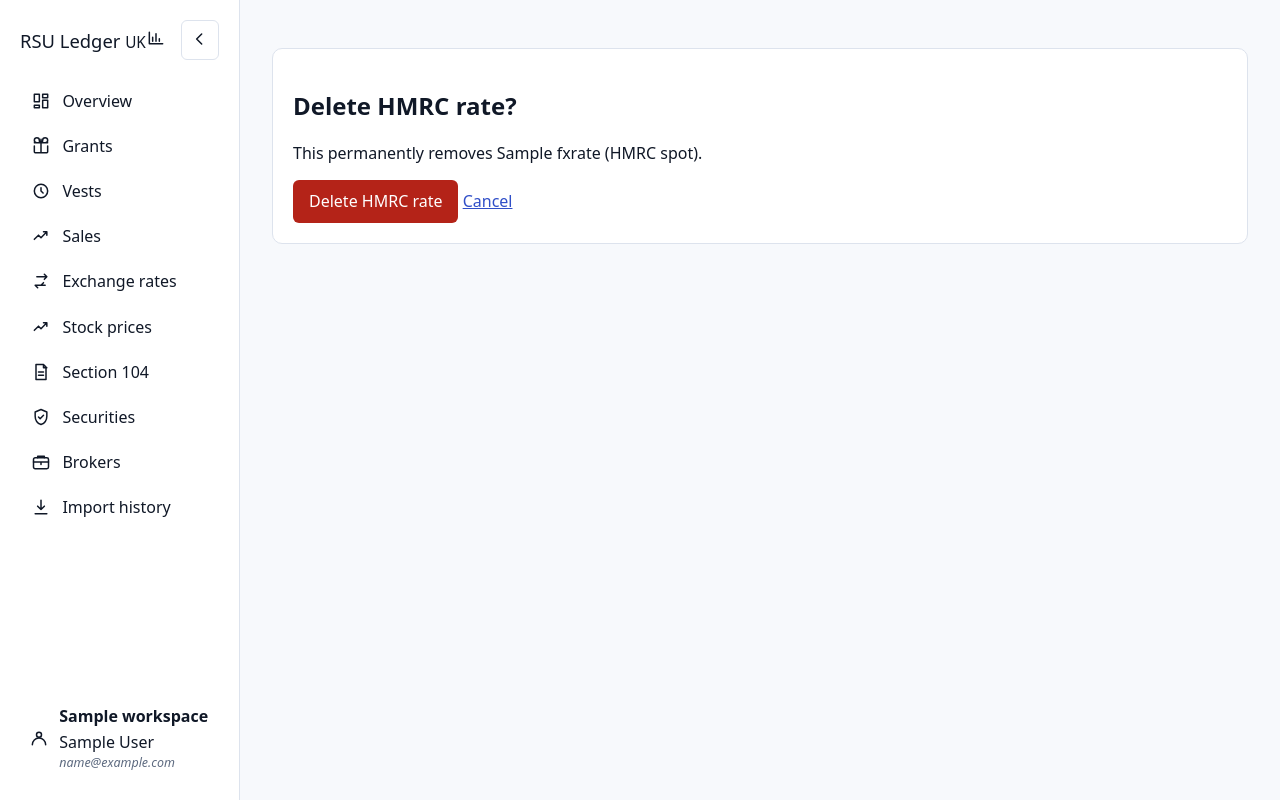
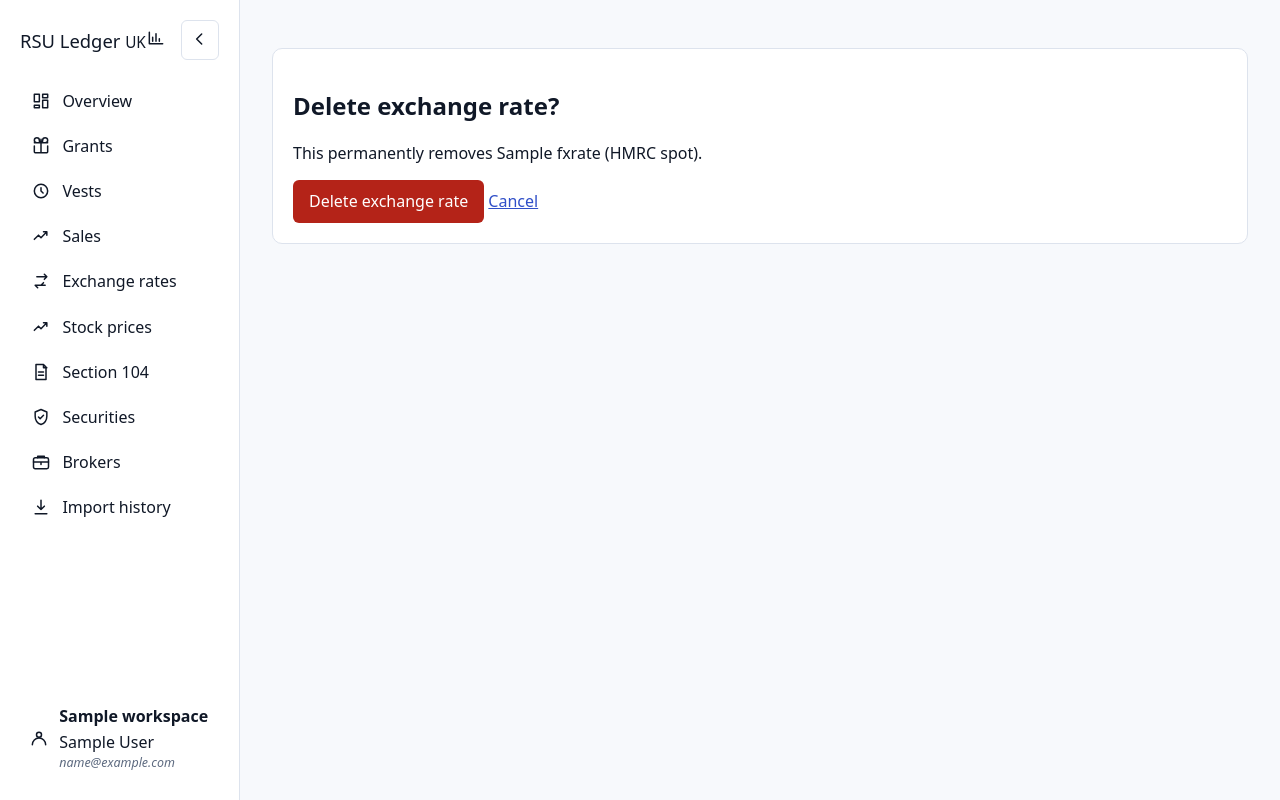
Before and after one commit to luketainton/luke_rsu, a Django app: page /rates/1/delete/ in a window 1280 px wide. Run offline with Django 5.2, Linux system fonts and the light colour scheme; a user stored in the database is signed in; tables that the repository leaves empty hold one stand-in row (values such as "Sample post").

Commit message:
fix: use generic exchange rate delete wording (#31)
## Summary

Use generic exchange-rate wording when confirming or reporting deletion of manual, migrated, HMRC, or Wise rates.

## Verification

- `uv run pytest ledger/tests.py -q` (46 passed)
- `git diff --check`

Reviewed-on: https://git.tainton.uk/repos/rsu/pulls/31

```diff
--- a/ledger/views.py
+++ b/ledger/views.py
@@ -840,7 +840,7 @@ def delete_rate(request, rate_id):
     rate = get_object_or_404(FxRate, id=rate_id, workspace=member.workspace)
     if request.method == "POST":
         rate.delete()
-        messages.success(request, "HMRC rate deleted.")
+        messages.success(request, "Exchange rate deleted.")
         return redirect(return_url(request, "rate_list"))
     return render(
         request,
--- a/templates/ledger/confirm_delete_rate.html
+++ b/templates/ledger/confirm_delete_rate.html
@@ -1,9 +1,9 @@
 {% extends "base.html" %}
 {% block content %}
 <section class="card">
-  <h1>Delete HMRC rate?</h1>
+  <h1>Delete exchange rate?</h1>
   <p>This permanently removes {{ rate.label }} ({{ rate.get_method_display }}).</p>
-  <form method="post" class="inline-form">{% csrf_token %}<input type="hidden" name="next" value="{{ next }}"><button class="danger" type="submit">Delete HMRC rate</button></form>
+  <form method="post" class="inline-form">{% csrf_token %}<input type="hidden" name="next" value="{{ next }}"><button class="danger" type="submit">Delete exchange rate</button></form>
   <a href="{{ next }}">Cancel</a>
 </section>
 {% endblock %}
```
Also changed, not shown: ledger/tests.py (+4 -3 lines).
